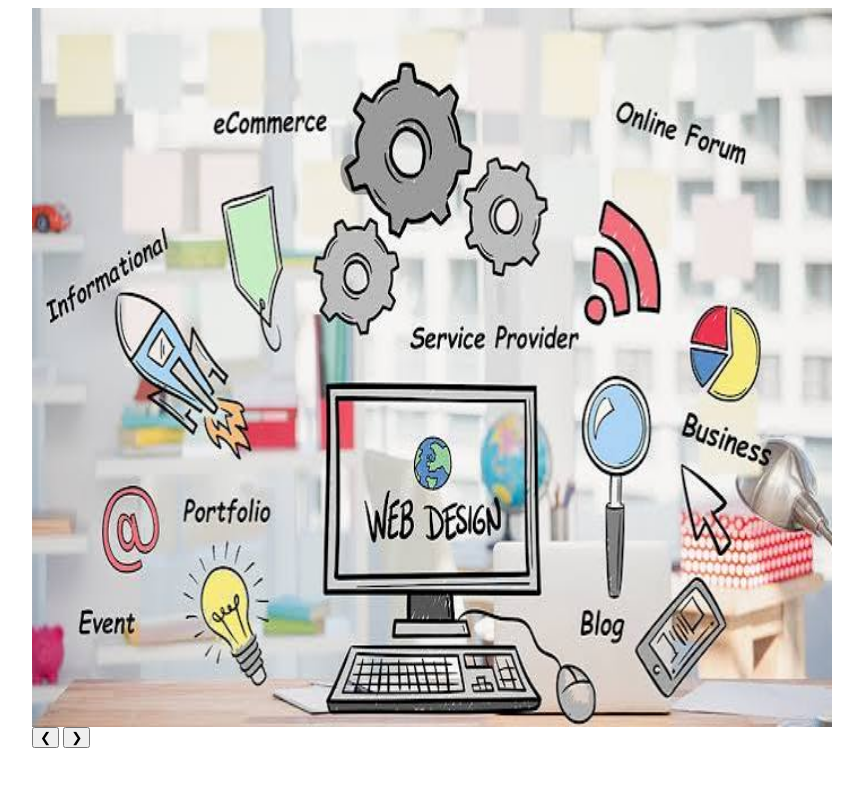
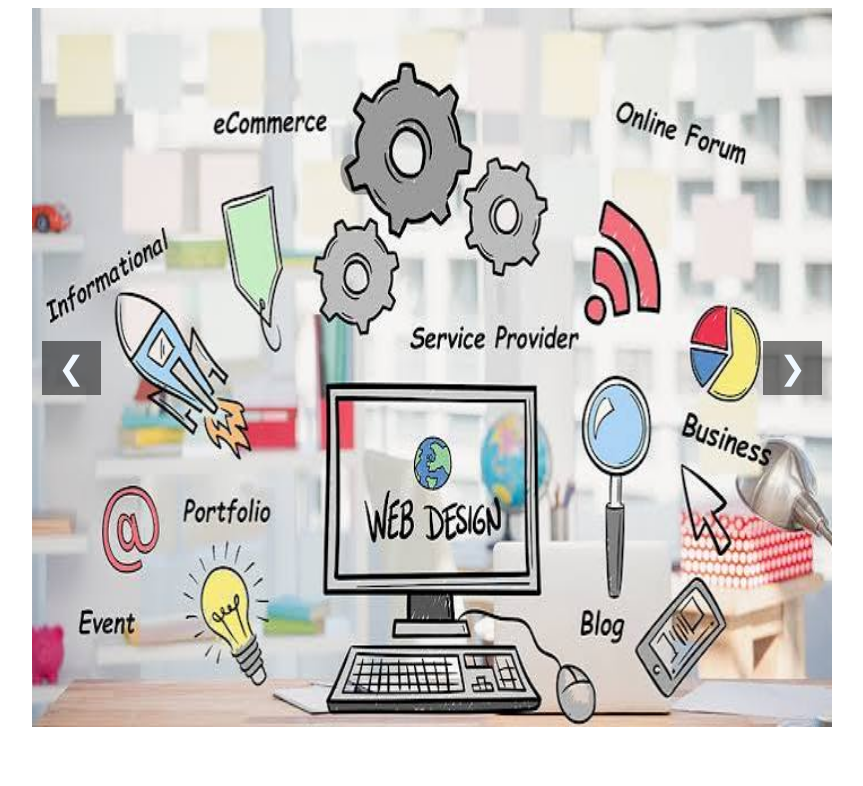
Before and after one commit to gaurabkhatri1/image-js, a plain HTML site: page index.html in a window 1280 px wide. Shown: the whole page, without its empty margins (208-1071 px from the left). Drawn offline with Linux system fonts and the light colour scheme.

Commit message:
Update style.css

```diff
--- a/style.css
+++ b/style.css
@@ -1,4 +1,4 @@
-.slider {
+.slider{
     position: relative;
     margin: auto;
     width: 100%;
@@ -7,16 +7,33 @@
 
 }
 
-.slider-track {
+.slider-track{
     display: flex;
 }
-
-.slide {
+.slide{
     min-width: 100%;
     box-sizing: border-box;
 }
 
-.slider img {
+.slider img{
     width: 100%;
     height: 100%;
 }
+
+.slider-btn{
+    position: absolute;
+    top: 50%;
+    background-color: rgba(0, 0, 0, 0.5);
+    border: none;
+    color:aliceblue;
+    font-size: 2rem;
+    padding: 0.5rem 1rem;
+    cursor: pointer;
+    transform: translateY(-50%);
+}
+.slider-btn.prev{
+    left: 10px;
+}
+.slider-btn.next{
+    right: 10px;
+}
```
